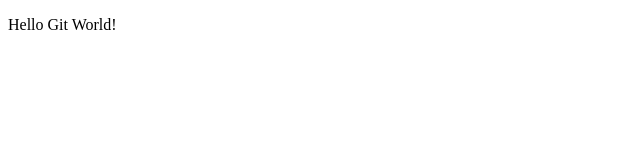
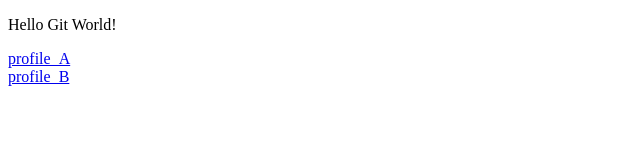
Before and after one commit to tawaruuu/syoukai, a plain HTML site: page index.html in a window 1280 px wide. Shown: the whole page, without its empty margins (0-640 px from the left). Drawn offline with Linux system fonts and the light colour scheme.

Commit message:
AとBの自己紹介を作成

```diff
--- a/index.html
+++ b/index.html
@@ -7,5 +7,7 @@
 </head>
 <body>
     <P>Hello Git World!</P>
+    <a href="profile_A.html">profile_A</a><br>
+    <a href="profile_B.html">profile_B</a>
 </body>
 </html>
```
